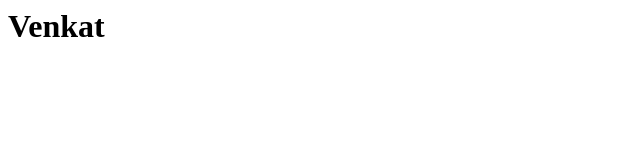
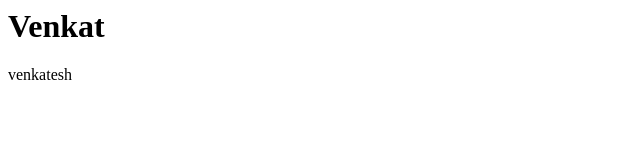
Before and after one commit to venkateshS2005/New_proj, a plain HTML site: page index.html in a window 1280 px wide. Shown: the full height of the page, 0-640 px from the left. Drawn offline with Linux system fonts and the light colour scheme.

Commit message:
second commit

```diff
--- a/index.html
+++ b/index.html
@@ -4,5 +4,6 @@
     </head>
     <body>
         <h1> Venkat</h1>
+        <p> venkatesh </p>
     </body>
 </html>
```
